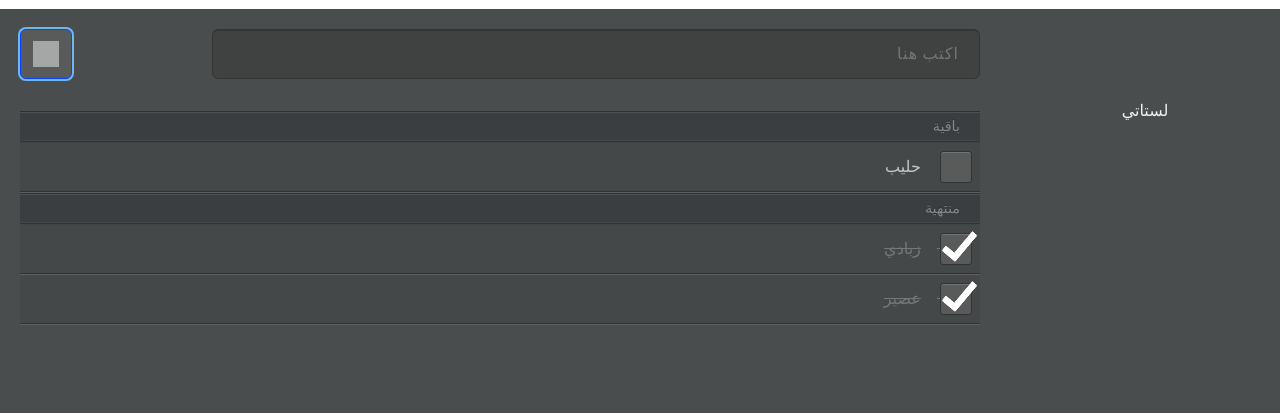
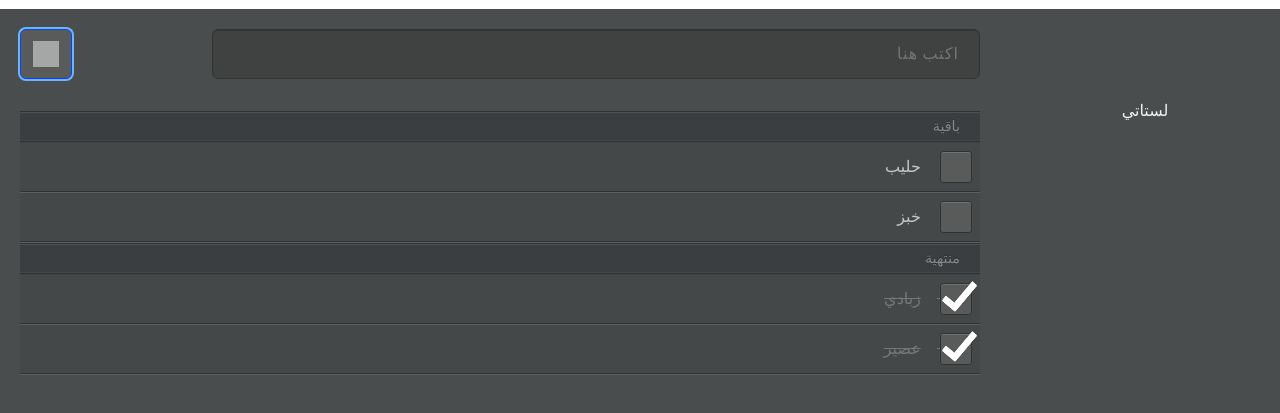
Before and after one commit to adg29/lista, a plain HTML site: page index.html in a window 1280 px wide. Both pictures are taken after a click on the button 45 px from the left and 125 px from the top of the page. Shown: the part 71-484 px from the top of the page. Drawn offline with Linux system fonts and the light colour scheme.

Commit message:
Add an app.js file to define application objects and add specify element id for important elements

```diff
--- /dev/null
+++ b/app.js
@@ -0,0 +1,18 @@
+var dispatcher = _.extend({}, Backbone.Events);
+
+
+var OneView = Backbone.View.extend({
+
+  events: {
+    "click .lista-add-button": "todo_ui_add"
+  },
+
+  pending_template: _.template($('#item-pending').html()),
+
+  todo_ui_add: function(){
+		$('#lista-pending-container').append( this.pending_template({'description':'This is a todo item'}) );
+  }
+});
+
+var Lista = new OneView({el: "#wrapper",dispatcher:dispatcher});
+_.bindAll(Lista);
--- a/index.html
+++ b/index.html
@@ -130,7 +130,7 @@
           <!-- ===== Pending Items ===== -->
           <div class="topcoat-list">
             <h3 class="topcoat-list__header">باقية</h3>
-            <ul class="topcoat-list__container">
+            <ul class="topcoat-list__container" id="lista-pending-container">
               <li class="topcoat-list__item">
                 <label class="topcoat-checkbox">
                   <input type="checkbox">
@@ -181,5 +181,10 @@
     </script>
     <script src="js/rainbow-custom.min.js"></script>
     <script src="js/main.js"></script>
+
+    <script src="./js/lib/jquery/jquery.js"></script>
+    <script src="./js/lib/utility/underscore.js"></script>
+    <script src="./js/lib/utility/backbone.js"></script>
+    <script src="app.js"></script>
   </body>
 </html>
```
Also changed, not shown: 1 other file.
